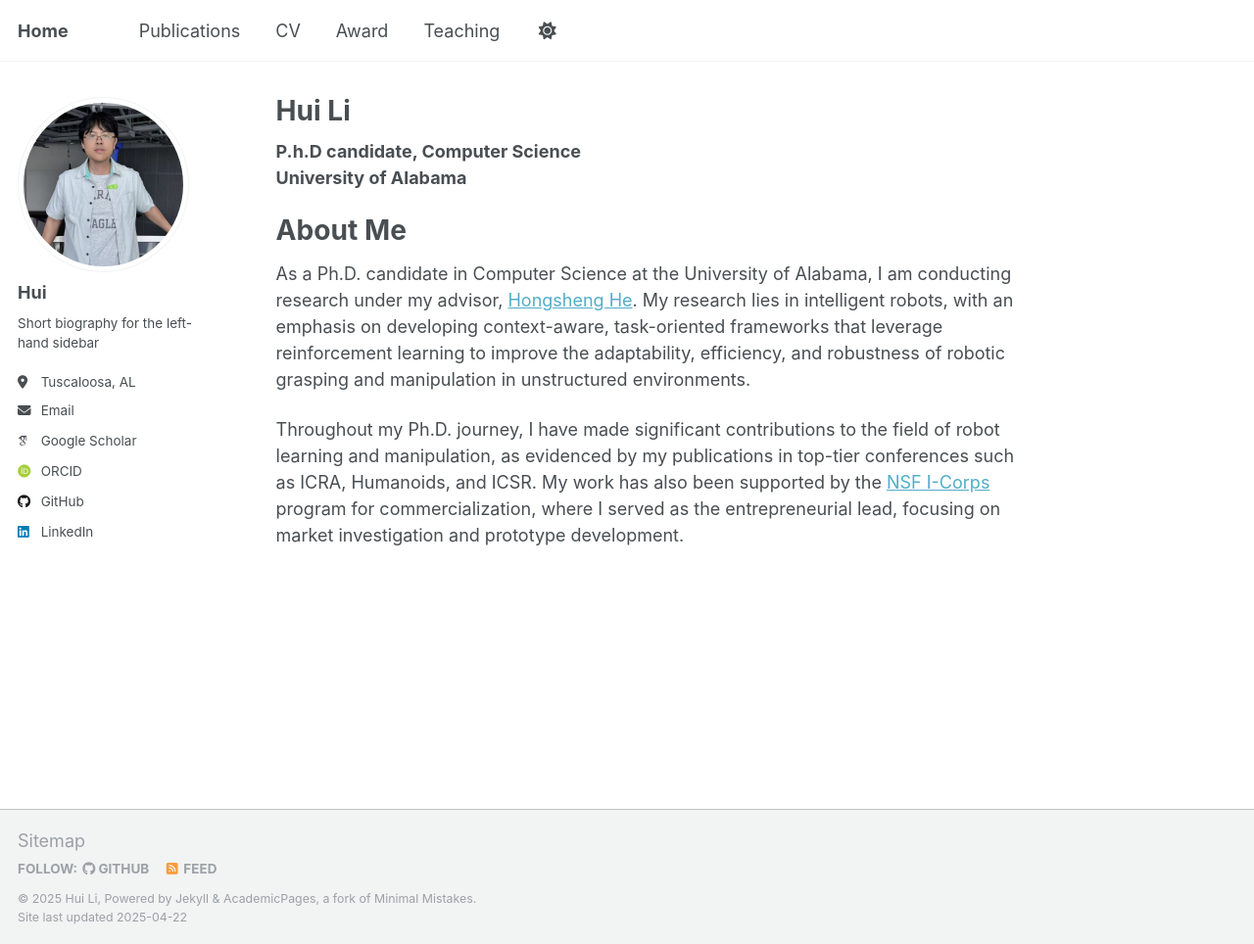
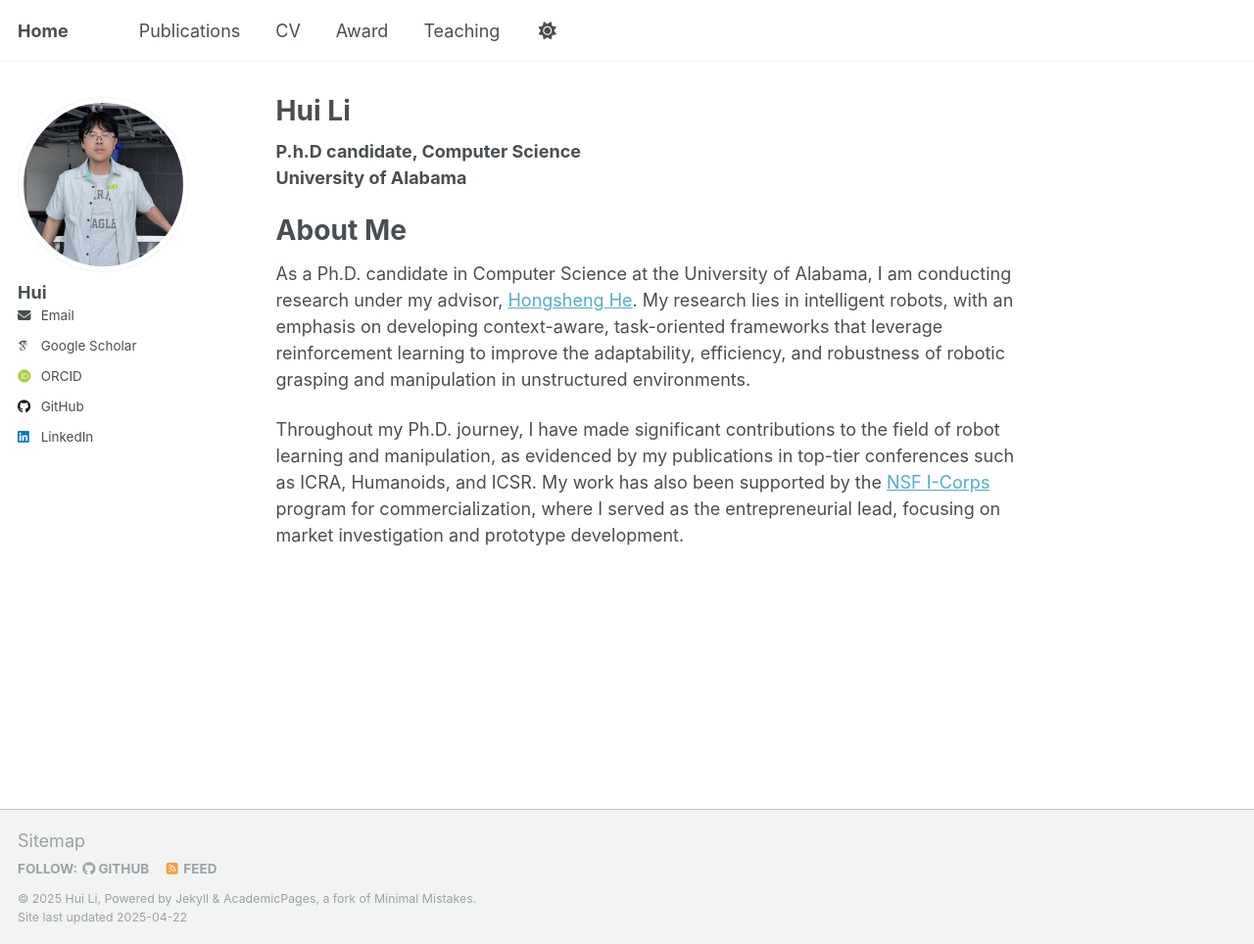
Before and after one commit to Marsenrage/Marsenrage.github.io, a Jekyll site: the page built from _pages/about.md, in a window 1280 px wide and 964 px high. Shown: the whole window at 98% size. Built offline with Jekyll 4.4.1, drawn with Linux system fonts in a browser that asks for light colours; some web fonts are replaced.

Commit message:
Update _config.yml

```diff
--- a/_config.yml
+++ b/_config.yml
@@ -25,8 +25,8 @@ author:
   avatar           : "profile.jpg"
   name             : "Hui"
   pronouns         : # example: "she/her"
-  bio              : "Short biography for the left-hand sidebar"
-  location         : "Tuscaloosa, AL"
+  bio              : #"Short biography for the left-hand sidebar"
+  location         : #"Tuscaloosa, AL"
   employer         : #"The University of Alabama"
   uri              : # URL
   email            : "hli98@crimson.ua.edu"
```
